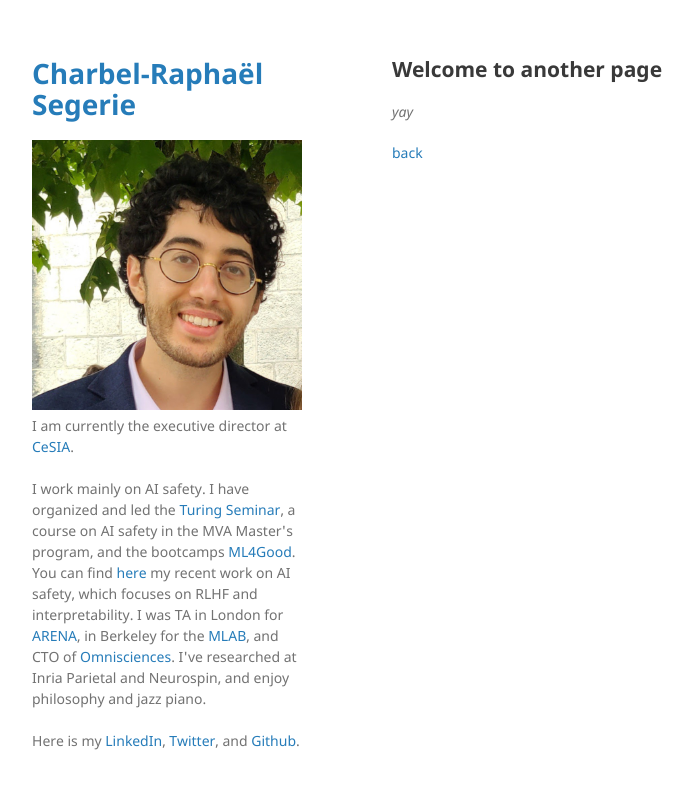
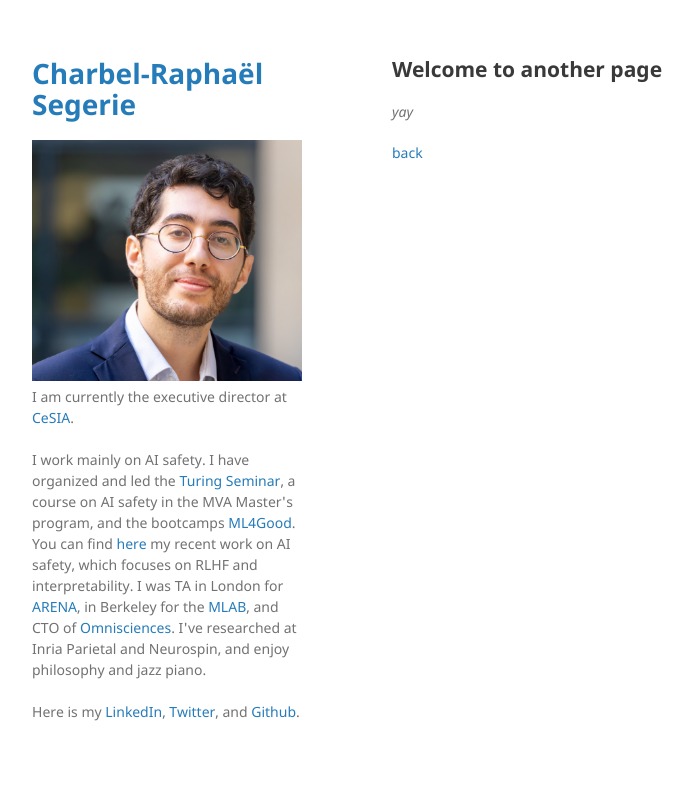
Before and after one commit to crsegerie/crsegerie.github.io, a Jekyll site: the page built from another-page.md, in a window 1280 px wide. Shown: the top 789 px of the page, without its empty margins (178-871 px from the left). Built offline with Jekyll 4.4.1, drawn with Linux system fonts in a browser that asks for light colours; our own code applies the rules of GitHub Pages for plain Markdown files.

Commit message:
new pro photo

```diff
--- a/_config.yml
+++ b/_config.yml
@@ -1,5 +1,5 @@
 title: Charbel-Raphaël Segerie # your name (or website title) here
-logo: "/images/suits_mariage.jpeg?raw=true" # your photo (or logo) here
+logo: "/images/fairshot.png?raw=true" # your photo (or logo) here
 description:
   > # your text below (remove <br> elements if you don't need line breaks)
   I am currently the executive director at <a href="https://www.securite-ia.fr/">CeSIA</a>.
```
Also changed, not shown: README.md, images/fairshot.png (added).
